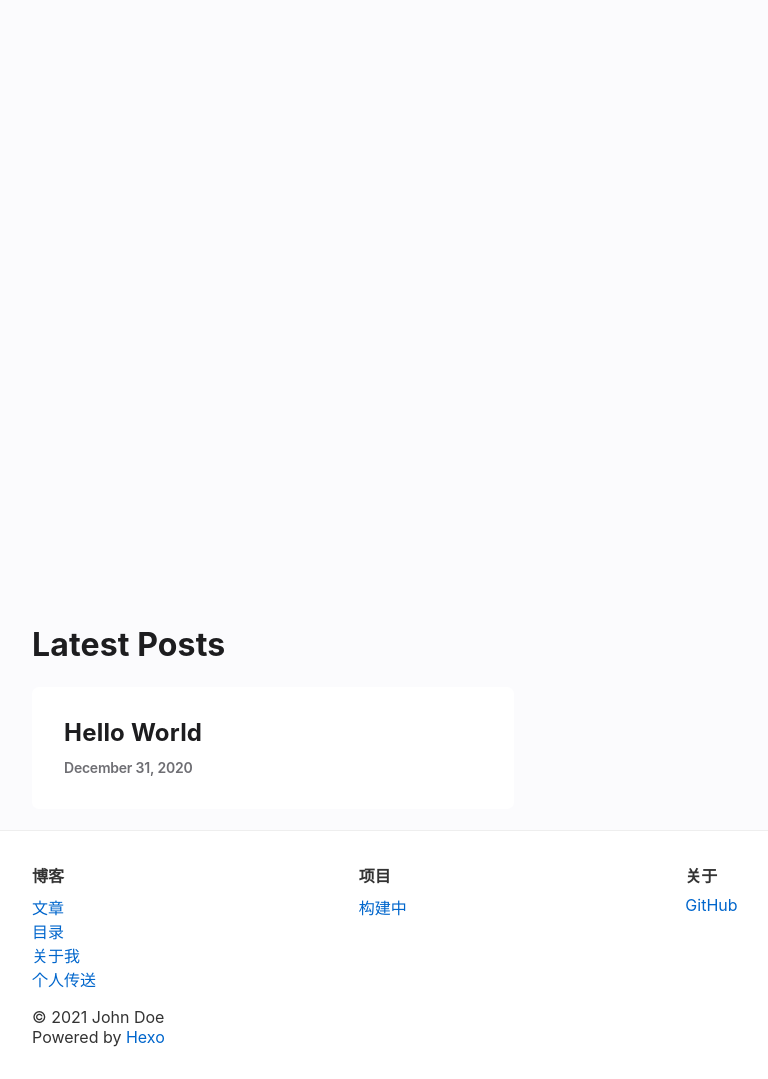
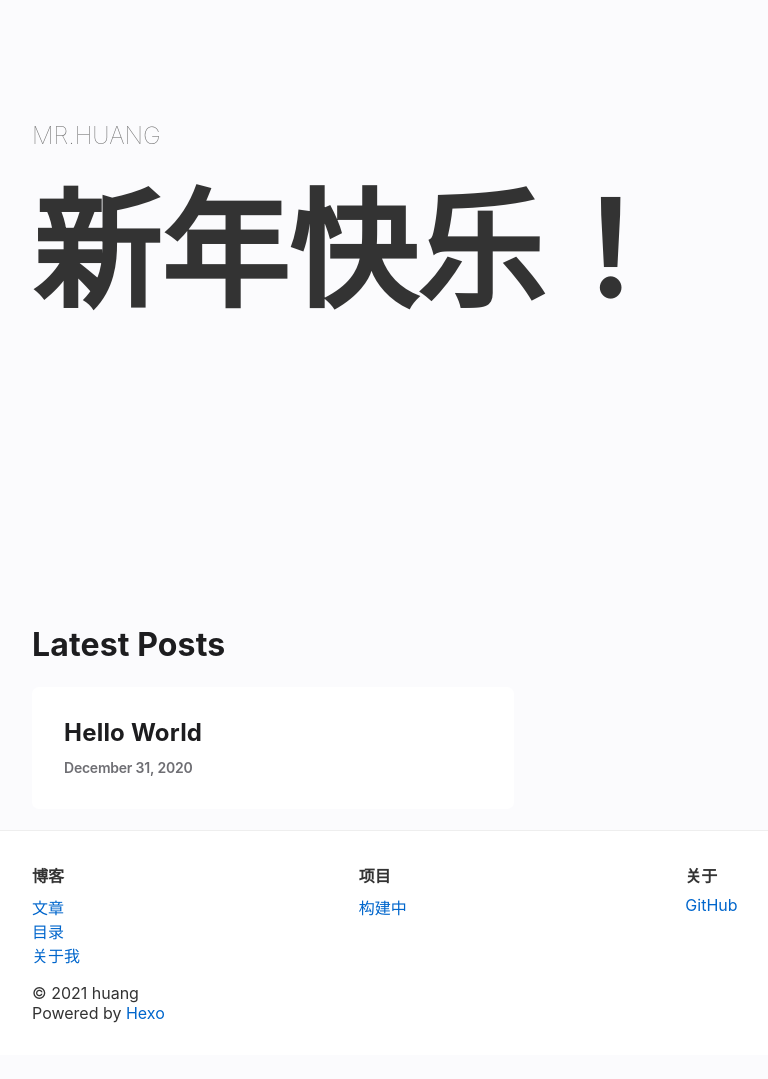
Before and after one commit to yinxing-codes/yinxing-codes.github.ia, a plain HTML site: page index.html in a window 1280 px wide. Shown: the part 200-1279 px from the top of the page, without its empty margins (118-886 px from the left). After the commit the page ends 1255 px from the top, so only its background shows below. Drawn offline with Linux system fonts and the light colour scheme.

Commit message:
Site updated: 2021-01-01 19:54:32

```diff
--- a/index.html
+++ b/index.html
@@ -1,5 +1,5 @@
 <!DOCTYPE html>
-<html lang="en">
+<html lang="CN">
     <!DOCTYPE html>
 <html>
 
@@ -7,7 +7,7 @@
   <meta charset="utf-8">
   <meta name="viewport" content="width=device-width, initial-scale=1, minimum-scale=1, maximum-scale=1">
 
-  <title>Hexo</title>
+  <title>huang</title>
 
     <link rel="shortcut icon" href="/favicon.png">
 
@@ -89,8 +89,8 @@
 
     <div class="hero">
         <div class="group">
-            <h2 class="sub"></h2>
-            <h2 class="large"></h2>
+            <h2 class="sub">MR.huang</h2>
+            <h2 class="large">新年快乐！</h2>
         </div>
     </div>
 
@@ -146,8 +146,6 @@
 
                 <a href="/friends" class="item" target="_blank">关于我</a>
 
-                <a href="https://github.com/transmister" class="item" target="_blank">个人传送</a>
-
             </div>
 
             <div class="group">
@@ -165,7 +163,7 @@
             </div>
 
         </div>
-        &copy; 2021 John Doe<br />
+        &copy; 2021 huang<br />
         Powered by <a href="http://hexo.io/" target="_blank">Hexo</a>
     </div>
 </footer>
```
Also changed, not shown: 2020/12/31/hello-world/index.html (+4 -6 lines), archives/2020/12/index.html (+3 -5 lines), archives/2020/index.html (+3 -5 lines), archives/index.html (+3 -5 lines).
